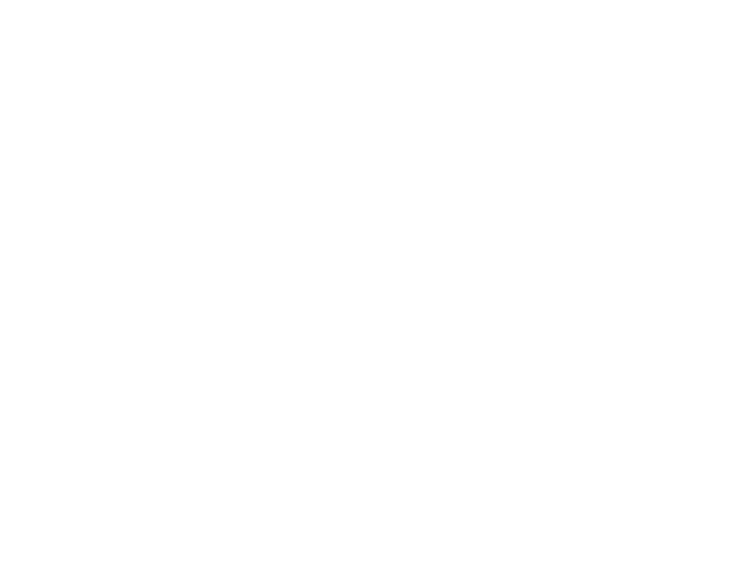
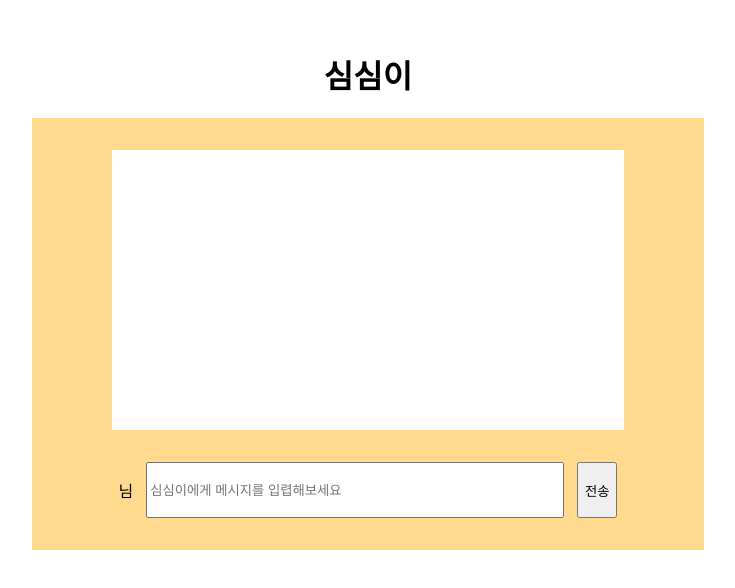
Before and after one commit to gilyeon00/EX_Chatting-with-GPT, a React (Create React App) app in the folder front-react/: page /gpt in a window 1280 px wide. Shown: the part 110-698 px from the top of the page, without its empty margins (272-1007 px from the left). Built offline with nearby package versions, Linux system fonts and the light colour scheme; the HTML template or start-up script is replaced by a standard one.

Commit message:
FE/Chore: css 수정

```diff
--- a/front-react/src/pages/Chat.jsx
+++ b/front-react/src/pages/Chat.jsx
@@ -76,7 +76,7 @@
   return (
     <div className='container'>
       <h1>1:1 채팅</h1>
-      <div className='chat-container'>
+      <div className='chat-container' style={{ backgroundColor: '#bbd' }}>
         <div className='chat-history' ref={scrollRef}>
           {chatHistory.map((msg, index) => (
             <div className='message-bubble' key={index}>
--- a/front-react/src/pages/ChatWithGPT.jsx
+++ b/front-react/src/pages/ChatWithGPT.jsx
@@ -1,11 +1,56 @@
-import React from 'react';
+import React, { useState, useEffect, useRef } from 'react';
 
 const ChatWithGPT = () => {
+    const username = sessionStorage.getItem("username");
+    const [message, setMessage] = useState('');
+    const [chatHistory, setChatHistory] = useState([]);
+
+    const handleMessageChange = (e) => {
+        setMessage(e.target.value);
+    };
+
+    const handleSendMessage = () => {
+        if (message.trim() !== '') {
+            setMessage('');
+        }
+    };
+
+    const handleKeyDown = (e) => {
+        if (e.key === 'Enter') {
+        handleSendMessage();
+        }
+    };
+
+    const scrollRef = useRef();
+    useEffect(() => {
+        scrollRef.current.scrollTop = scrollRef.current.scrollHeight;
+    }, [chatHistory])
+
     return (
-        <div>
+        <div className='container'>
+          <h1>심심이</h1>
+          <div className='chat-container' style={{ backgroundColor: 'rgb(255, 217, 142)' }}>
+            <div className='chat-history' ref={scrollRef}>
 
+            </div>
+
+            <div className='input-area'>
+                <p>{username}님 </p>
+                <input
+                    className='input'
+                    type='text'
+                    placeholder='심심이에게 메시지를 입렵해보세요'
+                    value={message}
+                    onChange={handleMessageChange}
+                    onKeyDown={handleKeyDown}
+                />
+                <button onClick={handleSendMessage}>전송</button>
+            </div>
+          </div>
         </div>
-    );
-};
+      );
+    };
+
+
 
 export default ChatWithGPT;
--- a/front-react/src/pages/Home.jsx
+++ b/front-react/src/pages/Home.jsx
@@ -11,7 +11,7 @@
 
     return (
         <div className='container'>
-            <div className='chat-container'>
+            <div className='chat-container' style={{ backgroundColor: '#bbd' }}>
                 <button onClick={handleOne}>
                     1:1 채팅
                 </button>
--- a/front-react/src/pages/Login.jsx
+++ b/front-react/src/pages/Login.jsx
@@ -38,7 +38,7 @@
 
   return (
     <div className="container">
-      <div className="chat-container">
+      <div className="chat-container" style={{ backgroundColor: '#bbd' }}>
         <input
           className="input"
           type="text"
--- a/front-react/src/pages/chat.css
+++ b/front-react/src/pages/chat.css
@@ -9,7 +9,7 @@
 }
 
 .chat-container{
-    background-color: #bbd;
+    /* background-color: rgb(236, 228, 155); */
     width: 50%;
     height: 50%;
     padding: 1rem;
@@ -21,7 +21,7 @@
 }
 
 .chat-history{
-    background-color: white;
+    background-color: rgb(255, 255, 255);
     width: 80%;
     height: 70%;
     overflow: scroll;
```
Also changed, not shown: 1 other file (tests, documents, lock files or other folders).
